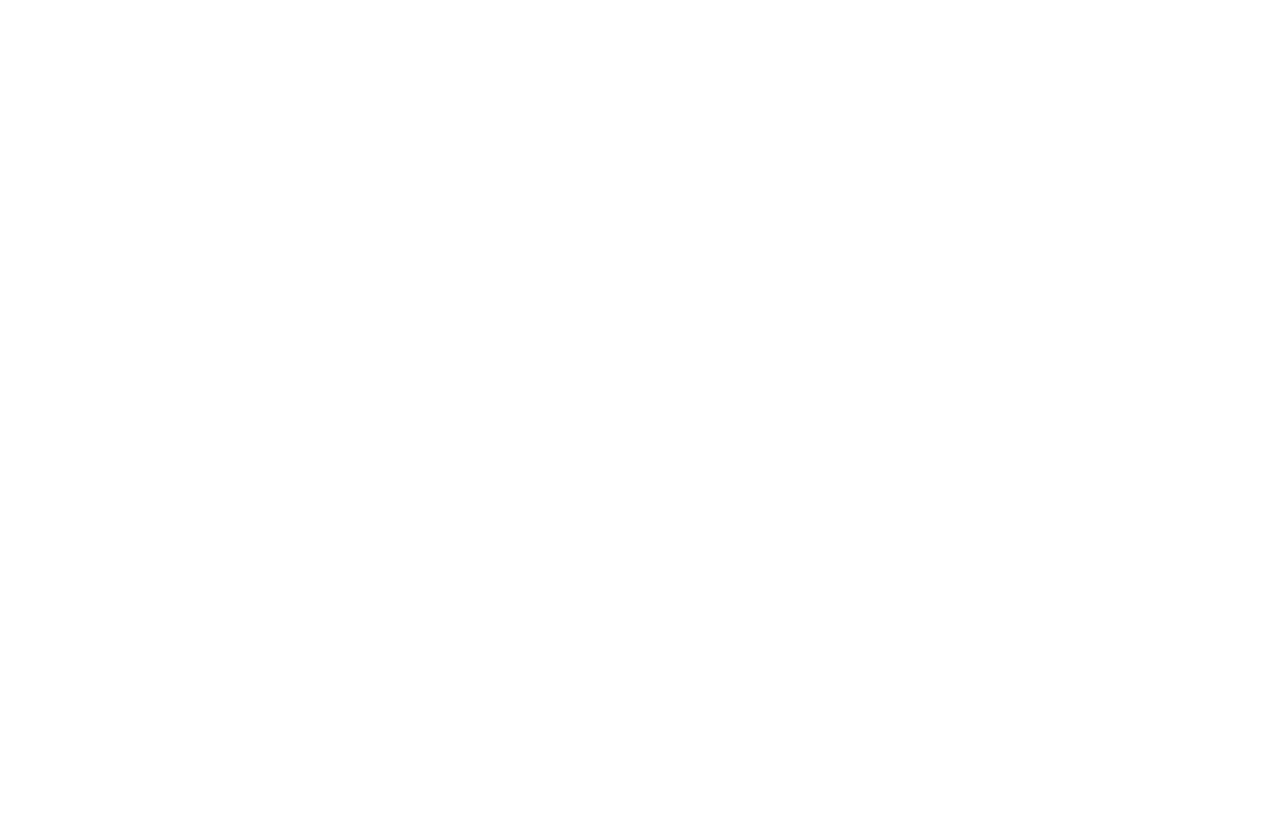
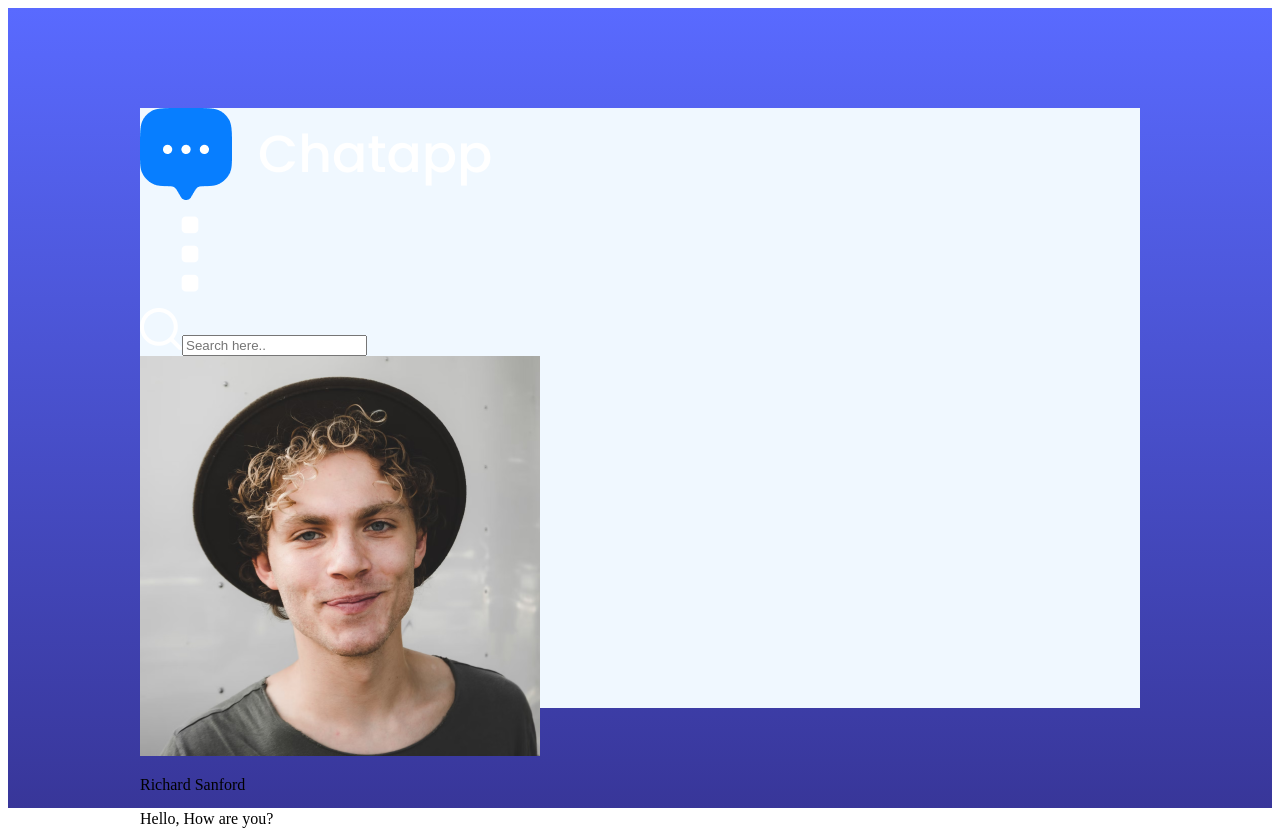
Before and after one commit to astikadarsh/Chat-App, a React (Vite) app: page /chat in a window 1280 px wide. Before the commit the page ends 800 px from the top, so only its background shows below. Built offline with nearby package versions, Linux system fonts and the light colour scheme; the HTML template or start-up script is replaced by a standard one.

Commit message:
completed video tutorial till 51 mins

```diff
--- /dev/null
+++ b/src/components/ChatBox/ChatBox.jsx
@@ -0,0 +1,10 @@
+import React from 'react'
+import './ChatBox.css'
+const ChatBox= () => {
+  return (
+    <div>
+
+    </div>
+  )
+}
+export default ChatBox
--- /dev/null
+++ b/src/components/LeftSidebar/LeftSidebar.jsx
@@ -0,0 +1,31 @@
+import React from 'react'
+import './LeftSidebar.css'
+import assets from '../../assets/assets'
+const LeftSidebar= () => {
+  return (
+    <div className='ls'>
+        <div className="ls-top">
+            <div className="ls-nav">
+                <img src={assets.logo} className='logo' alt="" />
+                <div className="menu">
+                    <img src={assets.menu_icon} alt="" />
+                </div>
+            </div>
+            <div className="ls-search">
+                <img src={assets.search_icon} alt="" />
+                <input type="text" placeholder='Search here..' />
+            </div>
+        </div>
+        <div className="ls-list">
+            <div className="friends">
+                <img src={assets.profile_img} alt="" />
+                <div>
+                    <p>Richard Sanford</p>
+                    <span>Hello, How are you?</span>
+                </div>
+            </div>
+        </div>
+    </div>
+  )
+}
+export default LeftSidebar
--- /dev/null
+++ b/src/components/RightSidebar/RightSidebar.jsx
@@ -0,0 +1,10 @@
+import React from 'react'
+import './RightSidebar.css'
+const RightSidebar= () => {
+  return (
+    <div>
+
+    </div>
+  )
+}
+export default RightSidebar
--- a/src/pages/Chat/Chat.css
+++ b/src/pages/Chat/Chat.css
@@ -0,0 +1,14 @@
+.chat{
+    min-height: 100vh;
+    background: linear-gradient(#596AFF,#383699);
+    display: grid;
+    place-items: center;
+}
+.chat-container{
+    width: 95%;
+    height: 75vh;
+    max-width: 1000px;
+    background-color: aliceblue;
+    display: grid;
+    grid-template-columns: 1fr 2fr 1fr;
+}
--- a/src/pages/Chat/Chat.jsx
+++ b/src/pages/Chat/Chat.jsx
@@ -1,9 +1,17 @@
 import React from 'react'
 import './Chat.css'
+import LeftSidebar from '../../components/LeftSidebar/LeftSidebar'
+import RightSidebar from '../../components/RightSidebar/RightSidebar'
+import ChatBox from '../../components/ChatBox/ChatBox'
 const Chat= () => {
   return (
-    <div>
+    <div className='chat'>
+        <div className="chat-container">
+            <LeftSidebar />
+            <ChatBox/>
+            <RightSidebar/>
 
+        </div>
     </div>
   )
 }
```
Also changed, not shown: src/components/ChatBox/ChatBox.css (added), src/components/LeftSidebar/LeftSidebar.css (added), src/components/RightSidebar/RightSidebar.css (added).
